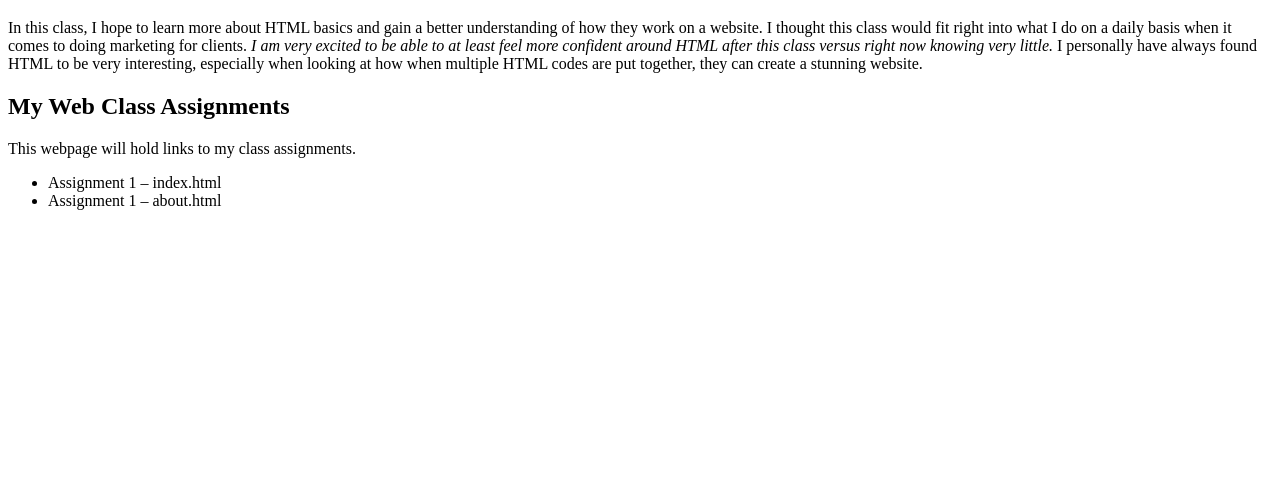
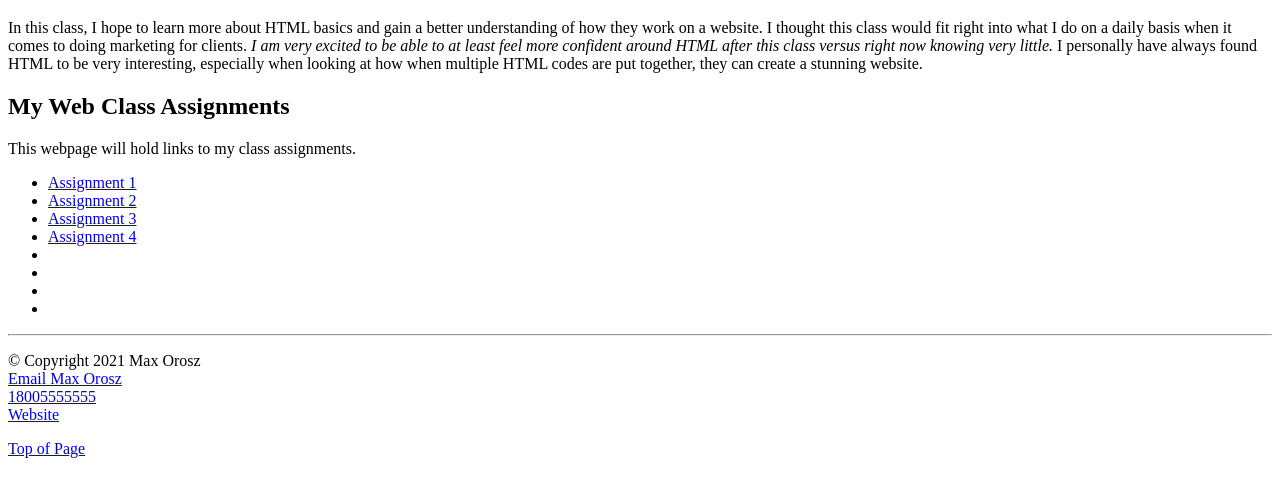
Before and after one commit to Maxso12/Maxso12.github.io, a plain HTML site: page index.html in a window 1280 px wide. Shown: the part 131-628 px from the top of the page. Drawn offline with Linux system fonts and the light colour scheme.

Commit message:
First commit

```diff
--- a/index.html
+++ b/index.html
@@ -1,12 +1,10 @@
 <!DOCTYPE html>
 <html lang="en">
-
 <head>
    <meta charset="UTF-8">
    <meta name="viewport" content="width=device-width, initial-scale=1.0">
    <title>Home</title>
  </head>
-
 <body>
     <nav>
      <ul>
@@ -14,21 +12,41 @@
      <li><a href="about.html">About</a></li>
      <li><a href="recipe.html">Recipe</a></li>
      </ul>
+   </nav>
 
-</nav>
-    <h1>My Web Design Journey</h1>
+   <!-- This is my comment for the week 4 assignment -->
+   <h1 id="top">My Web Design Journey</h1>
    <!-- Comments don't appear on web pages and help document changes, author, etc.-->
    <p>In this class, I hope to learn more about HTML basics and gain a better understanding of how they work on a website. I thought this class would fit right into what I do on a daily basis when it comes to doing marketing for clients.
      <em> I am very excited to be able to at least feel more confident around HTML after this class versus right now knowing very little. </em>
       I personally have always found HTML to be very interesting, especially when looking at how when multiple HTML codes are put together, they can create a stunning website.
      </p>
-
+   <section>
    <h2> My Web Class Assignments </h2>
    <p> This webpage will hold links to my class assignments. </p>
      <ul>
-      <li>Assignment 1 – index.html</li>
-      <li>Assignment 1 – about.html</li>
+       <li><a href="index.html">Assignment 1</a></li>
+       <li><a href="about.html">Assignment 2</a></li>
+       <li><a href="recipe.html">Assignment 3</a></li>
+       <li><a href="https://festive-meninsky-d48797.netlify.app">Assignment 4</a></li>
+       <li><a href=""></a></li>
+       <li><a href=""></a></li>
+       <li><a href=""></a></li>
+       <li><a href=""></a></li>
      </ul>
+   </section>
 
+   <hr>
+
+   <footer>
+   <p>
+     &copy; Copyright 2021 Max Orosz<br>
+     <a href="mailto:Maxorosz@example.com">Email Max Orosz</a><br>
+     <a href="tel:+18005555555">18005555555</a><br>
+     <a href="https://festive-meninsky-d48797.netlify.app" Target="display">Website</a>
+   </p>
+   </footer>
+
+   <p><a href=”#top”>Top of Page</a></p>
 </body>
 </html>
```
Also changed, not shown: about.html (+1 -2 lines), recipe.html (+0 -1 lines), 1 other file. Lines whose indentation alone changed are shown as unchanged.
